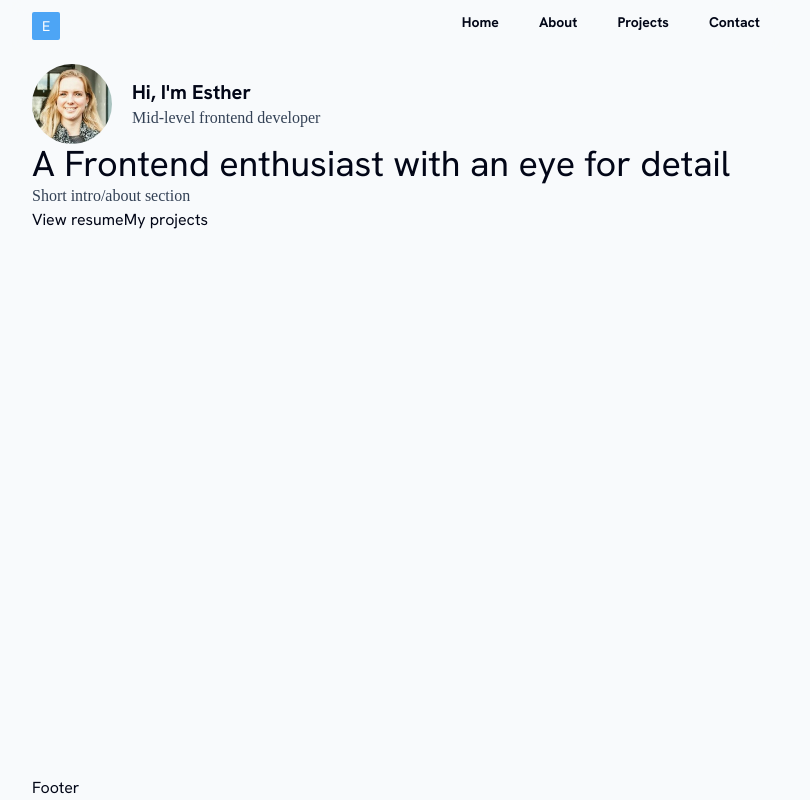
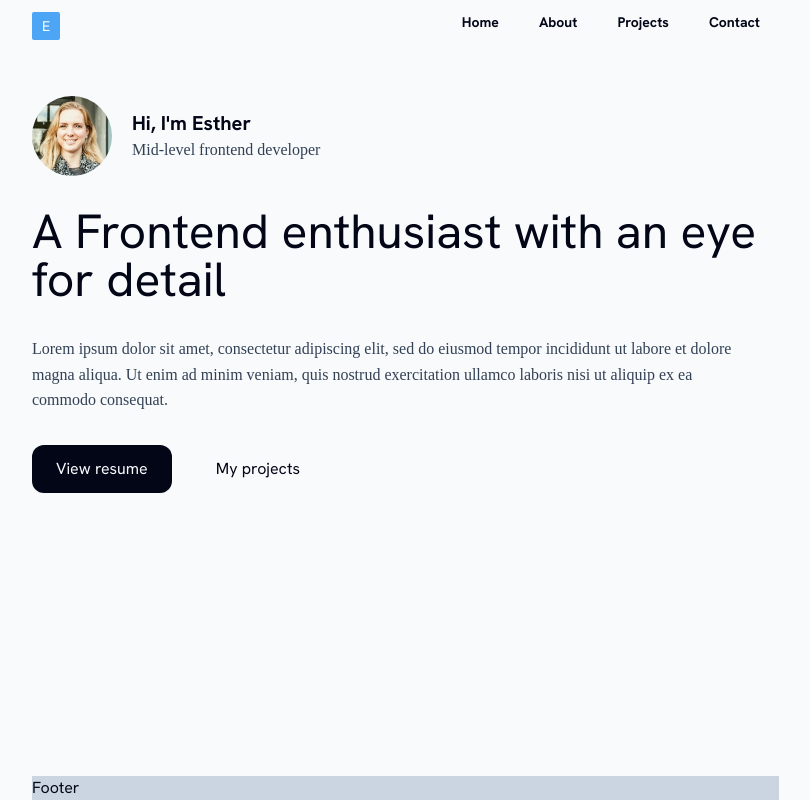
Before and after one commit to Esther-tech/portfolio-2024, a Next.js app: page / in a window 1280 px wide. Shown: the whole page, without its empty margins (244-1054 px from the left). Built offline with nearby package versions, Linux system fonts and the light colour scheme.

Commit message:
hero setup

```diff
--- a/app/globals.css
+++ b/app/globals.css
@@ -6,5 +6,6 @@
   & p {
     font-family: Noto_Serif_JP, serif;
     color:  rgb(51 65 85);
+    line-height: 1.6;
   }
 }
--- a/app/layout.tsx
+++ b/app/layout.tsx
@@ -23,7 +23,7 @@ export default function RootLayout({
       <body className={`${inter.className} bg-slate-50 text-slate-950`}>
         <Container>
           <Header />
-          <div className="pt-16">{children}</div>
+          <div className="pt-14">{children}</div>
           <Footer />
         </Container>
       </body>
--- a/components/footer.tsx
+++ b/components/footer.tsx
@@ -1,5 +1,5 @@
 import React from "react";
 
 export default function Footer() {
-  return <div className="fixed bottom-0">Footer</div>;
+  return <div className="fixed bottom-0 bg-slate-300 w-7/12">Footer</div>;
 }
--- a/components/hero.tsx
+++ b/components/hero.tsx
@@ -3,7 +3,7 @@ import React from "react";
 
 export default function Hero() {
   return (
-    <div>
+    <div className="py-10">
       <div className="flex gap-5 items-center">
         <div className="h-20 w-20 rounded-full overflow-hidden">
           <Image
@@ -15,19 +15,28 @@ export default function Hero() {
           />
         </div>
         <div>
-          <h1 className="text-xl font-bold">Hi, I'm Esther</h1>
+          <h1 className="text-xl font-bold">Hi, I&apos;m Esther</h1>
           <p>Mid-level frontend developer</p>
         </div>
       </div>
-      <div>
-        <h2 className="text-4xl">
+      <div className="py-8 flex gap-8 flex-col">
+        <h2 className="text-5xl">
           A Frontend enthusiast with an eye for detail
         </h2>
-        <p>Short intro/about section</p>
-      </div>
-      <div>
-        <button>View resume</button>
-        <button>My projects</button>
+        <p>
+          Lorem ipsum dolor sit amet, consectetur adipiscing elit, sed do
+          eiusmod tempor incididunt ut labore et dolore magna aliqua. Ut enim ad
+          minim veniam, quis nostrud exercitation ullamco laboris nisi ut
+          aliquip ex ea commodo consequat.
+        </p>
+        <div className="flex gap-5">
+          <button className="py-3 px-6 bg-slate-950 text-slate-50 rounded-xl">
+            View resume
+          </button>
+          <button className="py-3 px-6 text-slate-950 rounded-xl">
+            My projects
+          </button>
+        </div>
       </div>
     </div>
   );
```
Also changed, not shown: 1 other file (tests, documents, lock files or other folders).
